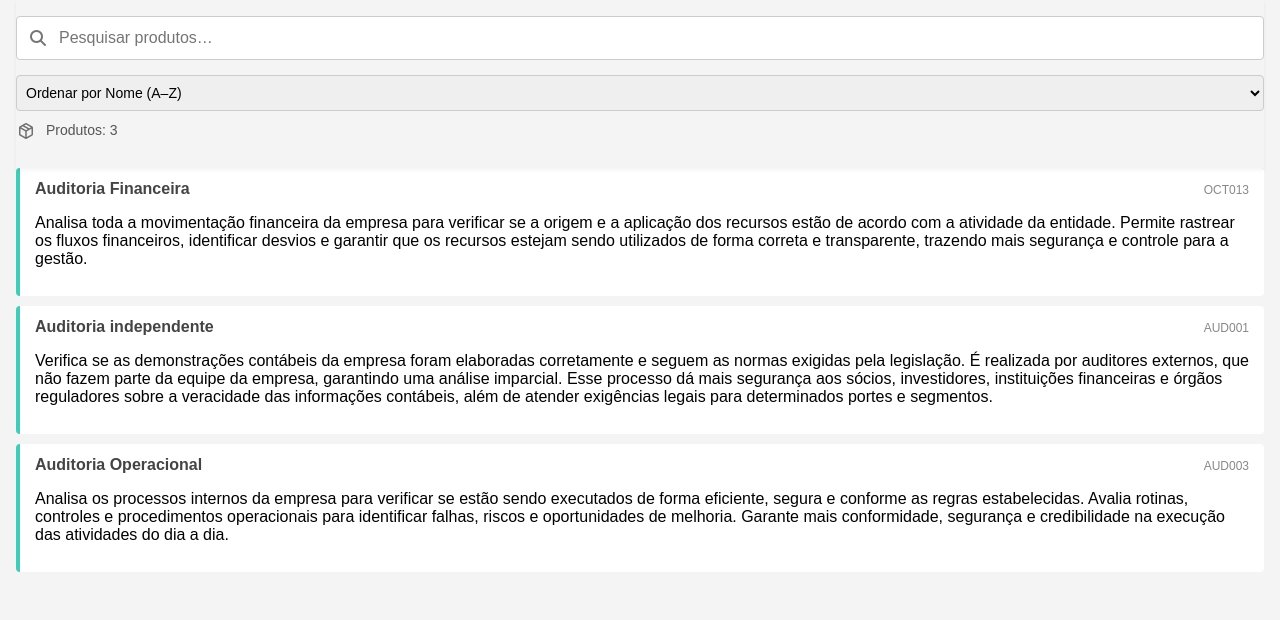
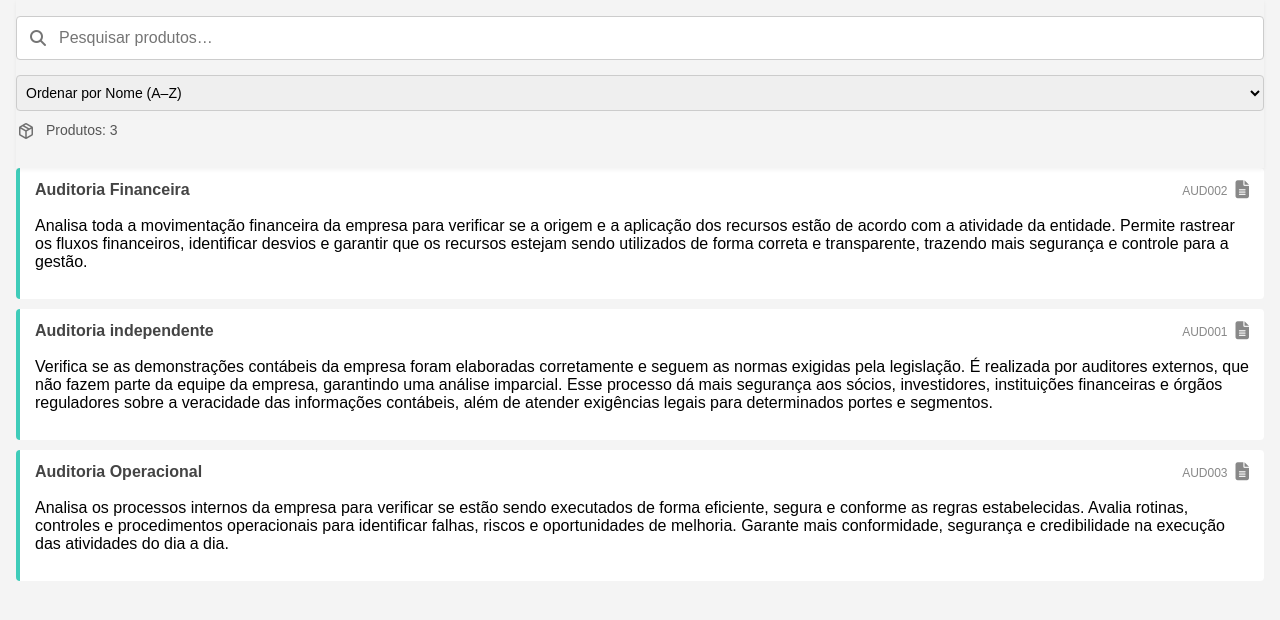
Before and after one commit to danispaz/listaaud-otm, a plain HTML site: page index.html in a window 1280 px wide. Drawn offline with nearby package versions, Linux system fonts and the light colour scheme.

Commit message:
Update index.html

```diff
--- a/index.html
+++ b/index.html
@@ -5,6 +5,7 @@
   <meta name="viewport" content="width=device-width, initial-scale=1.0">
 
   <title>Busca com Lupa</title>
+<title>Busca com Lupa</title>
   <script src="https://ajax.googleapis.com/ajax/libs/angularjs/1.8.2/angular.min.js"></script>
   <link rel="stylesheet" href="https://cdnjs.cloudflare.com/ajax/libs/font-awesome/6.4.0/css/all.min.css">
   <link href="https://fonts.googleapis.com/css2?family=Material+Symbols+Outlined" rel="stylesheet" />
@@ -202,11 +203,20 @@
     line-height: 1.6;
   }
 }
+.form-icon {
+  color: #888;
+  font-size: 18px;
+  transition: color 0.2s ease;
+}
 
+.form-icon:hover {
+  color: #0078d4;
+}
 
 
   </style>
 </head>
+
 
 <body ng-controller="NotebookListCtrl">
   <div id="notebooks">
@@ -242,13 +252,23 @@
         <li ng-repeat="notebook in notebooks | filter:query | orderBy: orderList">
           <div class="title-row">
             <strong>{{notebook.name}}</strong>
-            <span class="code">{{notebook.age}}</span>
+
+            <div style="display: flex; align-items: center; gap: 8px;">
+              <span class="code">{{notebook.age}}</span>
+              <a
+                ng-href="{{notebook.url}}"
+                target="_blank"
+                class="form-icon"
+                title="Ver página do produto">
+                <i class="fas fa-file-alt"></i>
+              </a>
+            </div>
           </div>
           <p>{{notebook.procesor}}</p>
         </li>
+
       </ul>
     </div>
-
 
 
   <script>
@@ -259,17 +279,20 @@
         {
           name: "Auditoria independente",
           procesor: "Verifica se as demonstrações contábeis da empresa foram elaboradas corretamente e seguem as normas exigidas pela legislação. É realizada por auditores externos, que não fazem parte da equipe da empresa, garantindo uma análise imparcial. Esse processo dá mais segurança aos sócios, investidores, instituições financeiras e órgãos reguladores sobre a veracidade das informações contábeis, além de atender exigências legais para determinados portes e segmentos.",
-          age: "AUD001"
+          age: "AUD001",
+          url:"https://funcionalx.sharepoint.com/sites/produtos/SitePages/Produtos%20AUD/Auditoria-independente.aspx"
         },
         {
           name: "Auditoria Operacional",
           procesor: "Analisa os processos internos da empresa para verificar se estão sendo executados de forma eficiente, segura e conforme as regras estabelecidas. Avalia rotinas, controles e procedimentos operacionais para identificar falhas, riscos e oportunidades de melhoria. Garante mais conformidade, segurança e credibilidade na execução das atividades do dia a dia.",
-          age: "AUD003"
+          age: "AUD003",
+          url:"https://funcionalx.sharepoint.com/sites/produtos/SitePages/Produtos%20AUD/Auditoria-Operacional.aspx"
         },
         {
           name: "Auditoria Financeira",
           procesor: "Analisa toda a movimentação financeira da empresa para verificar se a origem e a aplicação dos recursos estão de acordo com a atividade da entidade. Permite rastrear os fluxos financeiros, identificar desvios e garantir que os recursos estejam sendo utilizados de forma correta e transparente, trazendo mais segurança e controle para a gestão.",
-          age: "OCT013"
+          age: "AUD002",
+          url:"https://funcionalx.sharepoint.com/sites/produtos/SitePages/Produtos%20AUD/Auditoria-Financeira.aspx"
         }
 
 
```
